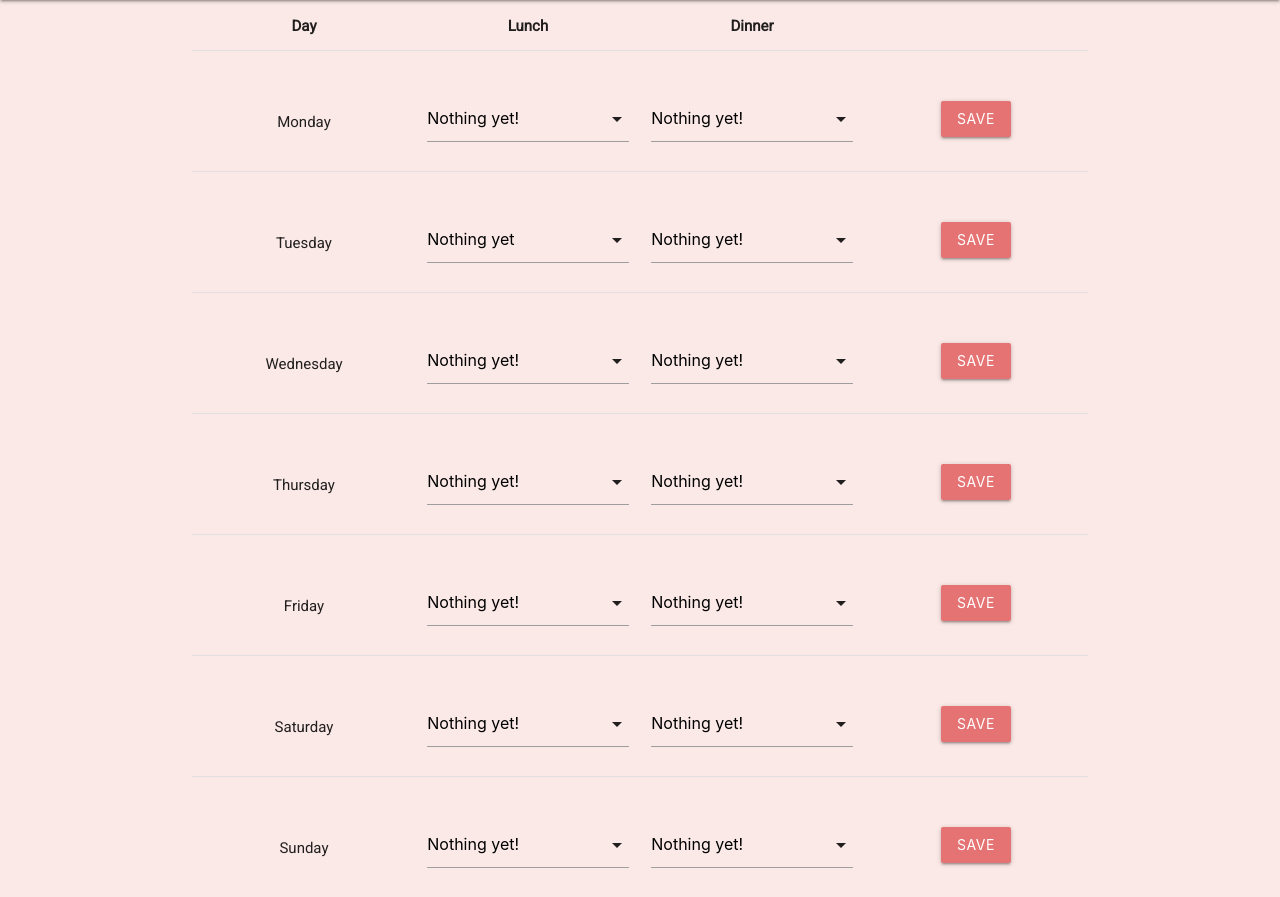
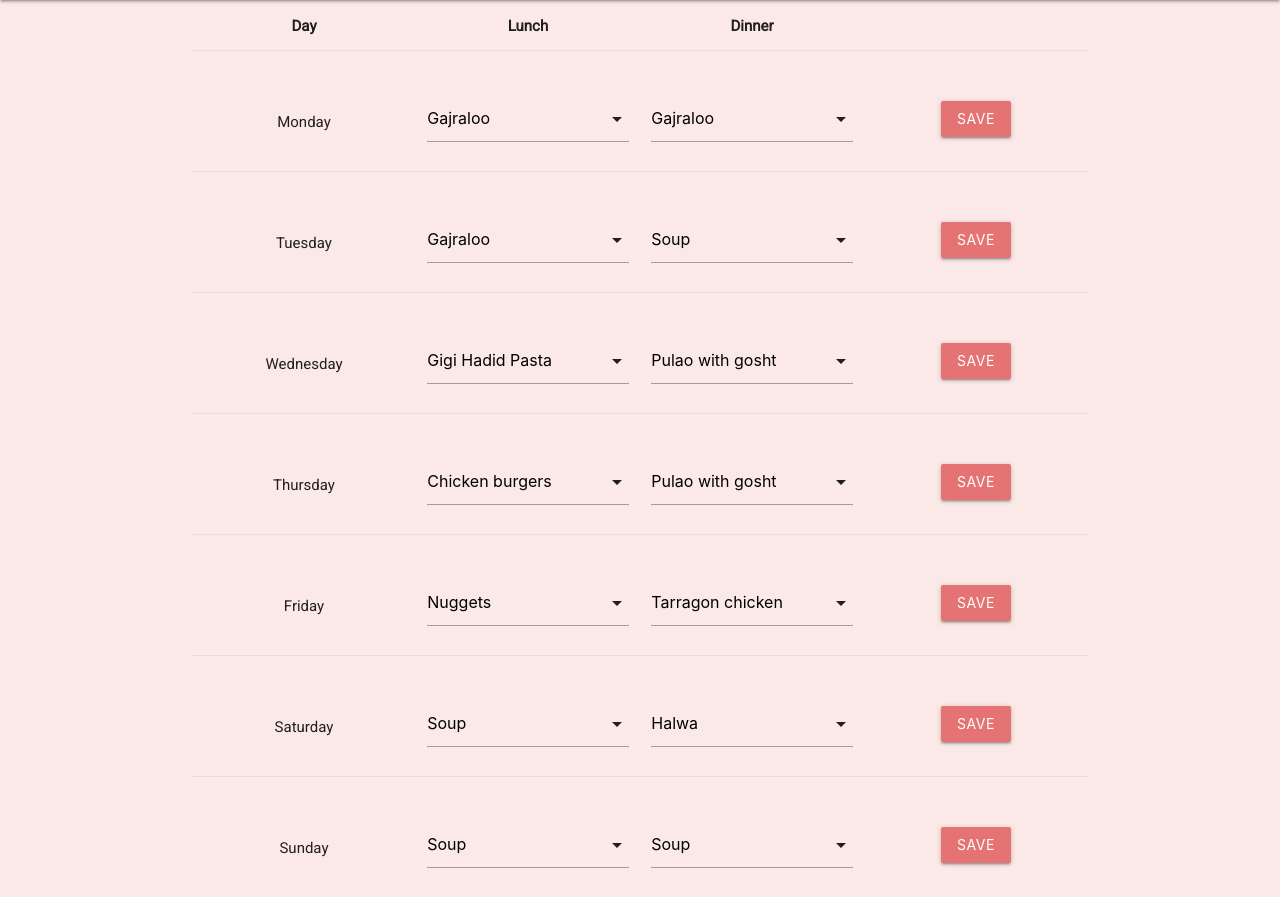
Before and after one commit to aleesha14/Narmeals, a Django app: page /week_plan in a window 1280 px wide. Shown: the part 64-961 px from the top of the page. Run offline with Django 3.2, Linux system fonts and the light colour scheme; data comes from the database, SQL or seed files in the repository.

Commit message:
Update week_plan.html

```diff
--- a/templates/narmeal/week_plan.html
+++ b/templates/narmeal/week_plan.html
@@ -35,7 +35,7 @@
       		<div class="input-field col s3">
  			{% csrf_token %}
  			<select name="monday1">
-	      	<option value="" disabled selected>Nothing yet!</option>
+	      	<option value="" disabled selected>{{monday_meal.lunch}}</option>
 	     	 {% for meal in meal_list %}
 	      	<option value="{{ meal.meal_name }}">{{ meal.meal_name }}</option>
 	     	 {% endfor %}
@@ -49,7 +49,7 @@
  			{% csrf_token %}
  			<select name="monday2">
 
-	      	<option value="" disabled selected>Nothing yet!</option>
+	      	<option value="" disabled selected>{{monday_meal.dinner}}</option>
 	     	 {% for meal in meal_list %}
 	      	<option value="{{ meal.meal_name }}">{{ meal.meal_name }}</option>
 	      {% endfor %}
@@ -87,7 +87,7 @@
       		<div class="input-field col s3">
  			{% csrf_token %}
  			<select name="tuesday1">
-	      	<option value="" disabled selected>Nothing yet</option>
+	      	<option value="" disabled selected>{{tuesday_meal.lunch}}</option>
 	     	 {% for meal in meal_list %}
 	      	<option value="{{ meal.meal_name }}">{{ meal.meal_name }}</option>
 	     	 {% endfor %}
@@ -101,7 +101,7 @@
  			{% csrf_token %}
  			<select name="tuesday2">
 
-	      	<option value="" disabled selected>Nothing yet!</option>
+	      	<option value="" disabled selected>{{tuesday_meal.dinner}}</option>
 	     	 {% for meal in meal_list %}
 	      	<option value="{{ meal.meal_name }}">{{ meal.meal_name }}</option>
 	      {% endfor %}
@@ -132,7 +132,7 @@
       		<div class="input-field col s3">
  			{% csrf_token %}
  			<select name="wednesday1">
-	      	<option value="" disabled selected>Nothing yet!</option>
+	      	<option value="" disabled selected>{{wednesday_meal.lunch}}</option>
 	     	 {% for meal in meal_list %}
 	      	<option value="{{ meal.meal_name }}">{{ meal.meal_name }}</option>
 	     	 {% endfor %}
@@ -146,7 +146,7 @@
  			{% csrf_token %}
  			<select name="wednesday2">
 
-	      	<option value="" disabled selected>Nothing yet!</option>
+	      	<option value="" disabled selected>{{wednesday_meal.dinner}}</option>
 	     	 {% for meal in meal_list %}
 	      	<option value="{{ meal.meal_name }}">{{ meal.meal_name }}</option>
 	      {% endfor %}
@@ -177,7 +177,7 @@
       		<div class="input-field col s3">
  			{% csrf_token %}
  			<select name="thursday1">
-	      	<option value="" disabled selected>Nothing yet!</option>
+	      	<option value="" disabled selected>{{thursday_meal.lunch}}</option>
 	     	 {% for meal in meal_list %}
 	      	<option value="{{ meal.meal_name }}">{{ meal.meal_name }}</option>
 	     	 {% endfor %}
@@ -191,7 +191,7 @@
  			{% csrf_token %}
  			<select name="thursday2">
 
-	      	<option value="" disabled selected>Nothing yet!</option>
+	      	<option value="" disabled selected>{{thursday_meal.dinner}}</option>
 	     	 {% for meal in meal_list %}
 	      	<option value="{{ meal.meal_name }}">{{ meal.meal_name }}</option>
 	      {% endfor %}
@@ -223,7 +223,7 @@
       		<div class="input-field col s3">
  			{% csrf_token %}
  			<select name="friday1">
-	      	<option value="" disabled selected>Nothing yet!</option>
+	      	<option value="" disabled selected>{{friday_meal.lunch}}</option>
 	     	 {% for meal in meal_list %}
 	      	<option value="{{ meal.meal_name }}">{{ meal.meal_name }}</option>
 	     	 {% endfor %}
@@ -237,7 +237,7 @@
  			{% csrf_token %}
  			<select name="friday2">
 
-	      	<option value="" disabled selected>Nothing yet!</option>
+	      	<option value="" disabled selected>{{friday_meal.dinner}}</option>
 	     	 {% for meal in meal_list %}
 	      	<option value="{{ meal.meal_name }}">{{ meal.meal_name }}</option>
 	      {% endfor %}
@@ -268,7 +268,7 @@
       		<div class="input-field col s3">
  			{% csrf_token %}
  			<select name="saturday1">
-	      	<option value="" disabled selected>Nothing yet!</option>
+	      	<option value="" disabled selected>{{saturday_meal.lunch}}</option>
 	     	 {% for meal in meal_list %}
 	      	<option value="{{ meal.meal_name }}">{{ meal.meal_name }}</option>
 	     	 {% endfor %}
@@ -282,7 +282,7 @@
  			{% csrf_token %}
  			<select name="saturday2">
 
-	      	<option value="" disabled selected>Nothing yet!</option>
+	      	<option value="" disabled selected>{{saturday_meal.dinner}}</option>
 	     	 {% for meal in meal_list %}
 	      	<option value="{{ meal.meal_name }}">{{ meal.meal_name }}</option>
 	      {% endfor %}
@@ -314,7 +314,7 @@
       		<div class="input-field col s3">
  			{% csrf_token %}
  			<select name="sunday1">
-	      	<option value="" disabled selected>Nothing yet!</option>
+	      	<option value="" disabled selected>{{sunday_meal.lunch}}</option>
 	     	 {% for meal in meal_list %}
 	      	<option value="{{ meal.meal_name }}">{{ meal.meal_name }}</option>
 	     	 {% endfor %}
@@ -328,7 +328,7 @@
  			{% csrf_token %}
  			<select name="sunday2">
 
-	      	<option value="" disabled selected>Nothing yet!</option>
+	      	<option value="" disabled selected>{{sunday_meal.dinner}}</option>
 	     	 {% for meal in meal_list %}
 	      	<option value="{{ meal.meal_name }}">{{ meal.meal_name }}</option>
 	      {% endfor %}
```
